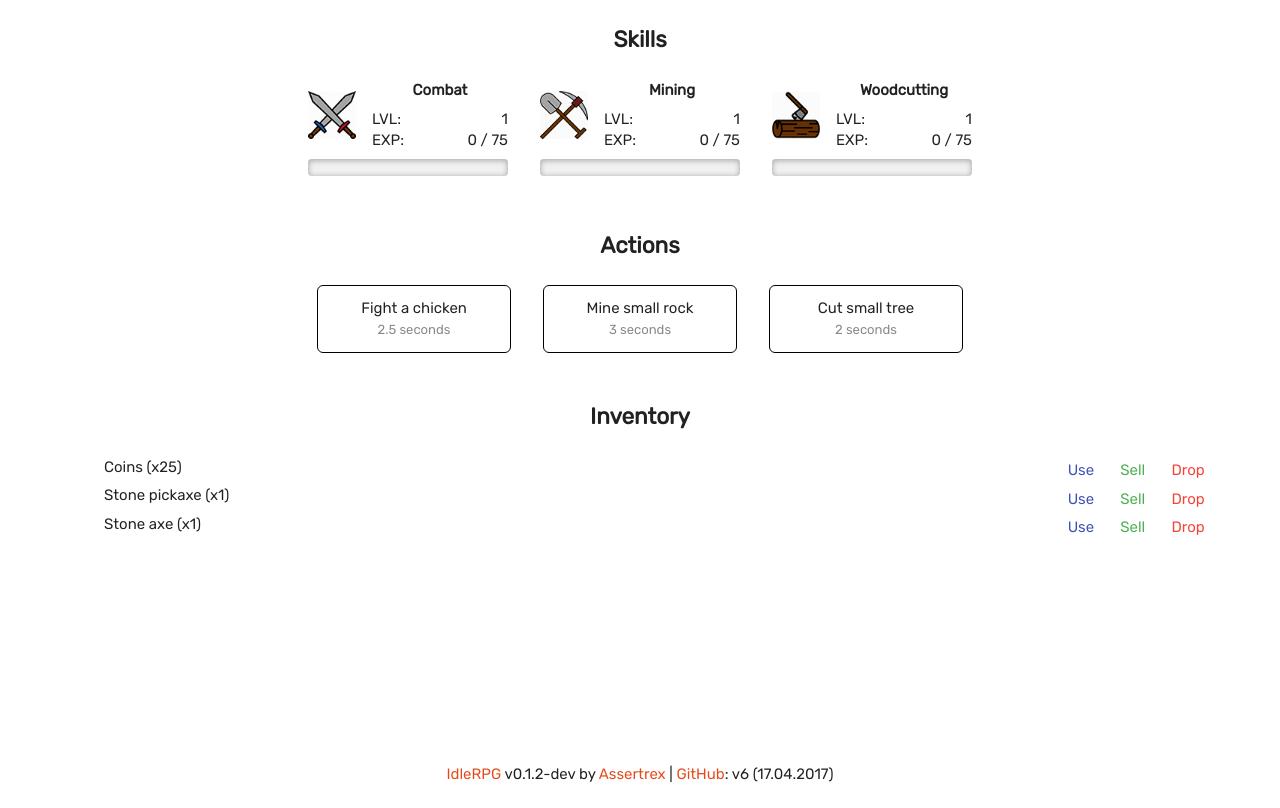
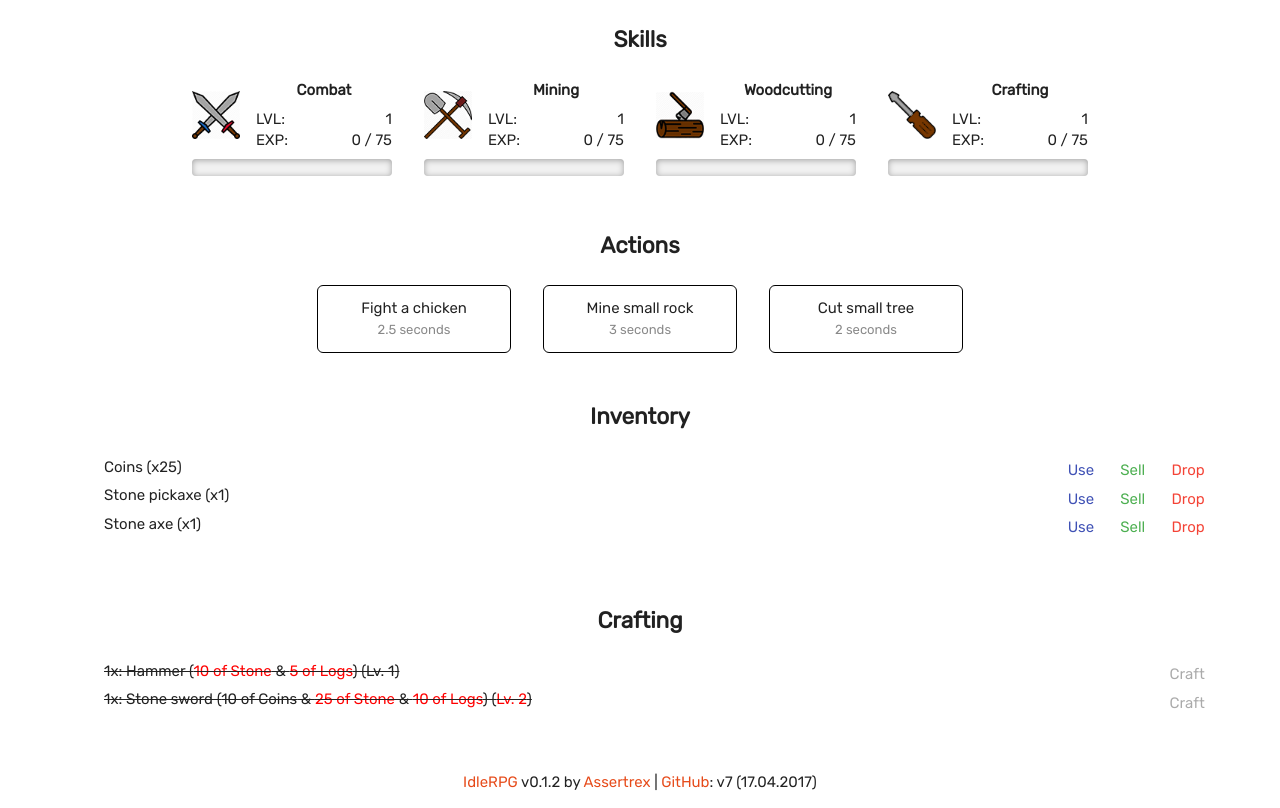
Before and after one commit to Assertrex/IdleRPG-Offline, a plain HTML site: page index.html in a window 1280 px wide. Drawn offline with Linux system fonts and the light colour scheme.

Commit message:
Added working crafting section
Crafting section is refreshing now after every user action. It's not
good, but it's enough for now. I need to focus on JSON generators soon,
when I'll finish basic elements of game.

```diff
--- a/css/style.scss
+++ b/css/style.scss
@@ -110,7 +110,7 @@ section {
 	}
 }
 
-#container-inventory {
+#container-inventory, #container-crafting {
 
 
 	ul {
@@ -157,6 +157,35 @@ section {
 						border-radius: 6px;
 					}
 				}
+
+				&.craft {
+					color: #2196F3;
+
+					&:hover {
+						background-color: #2196F3;
+						color: #FFF;
+						border-radius: 6px;
+					}
+				}
+			}
+		}
+	}
+}
+
+#container-crafting {
+	li.unavailable {
+		text-decoration: line-through;
+
+		.item .unavailable {
+			color: #F00;
+		}
+
+		.button.craft {
+			color: #AAA;
+			cursor: not-allowed;
+
+			&:hover {
+				background-color: #AAA;
 			}
 		}
 	}
--- a/index.html
+++ b/index.html
@@ -25,14 +25,21 @@
 					<ul></ul>
 				</div>
 			</section>
+
+			<section>
+				<h2 style="text-align: center;">Crafting</h2>
+				<div id="container-crafting">
+					<ul></ul>
+				</div>
+			</section>
 		</main>
     </div>
 
 	<footer>
 		<div class="container">
 			<p>
-				<a href="index.html">IdleRPG</a> v0.1.2-dev by <a href="https://norbertgti.tk" target="_blank">Assertrex</a> |
-				<a href="https://github.com/Assertrex/IdleRPG-Offline" target="_blank">GitHub</a>: v6 (17.04.2017)
+				<a href="index.html">IdleRPG</a> v0.1.2 by <a href="https://norbertgti.tk" target="_blank">Assertrex</a> |
+				<a href="https://github.com/Assertrex/IdleRPG-Offline" target="_blank">GitHub</a>: v7 (17.04.2017)
 			</p>
 		</div>
 	</footer>
@@ -43,6 +50,7 @@
 	<script type="text/javascript" src="js/item.js"></script>
     <script type="text/javascript" src="js/skill.js"></script>
     <script type="text/javascript" src="js/player.js"></script>
+	<script type="text/javascript" src="js/craft.js"></script>
     <script type="text/javascript" src="js/core.js"></script>
 </body>
 </html>
--- a/js/core.js
+++ b/js/core.js
@@ -13,6 +13,9 @@ renderActionList();
 // Display player's inventory items
 refreshInventoryList();
 
+// Display available crafting list
+refreshCraftingList();
+
 // Set up clicks listeners for whole containers
 setClickListeners();
 
--- /dev/null
+++ b/js/craft.js
@@ -0,0 +1,59 @@
+"use strict";
+
+var craftingList = [
+	{
+		id: 0,
+		item: 9,
+		amount: 1,
+		level: 1,
+		experience: 5,
+		requiredItems: [
+			[5, 10],
+			[6, 5]
+		]
+	},
+	{
+		id: 0,
+		item: 10,
+		amount: 1,
+		level: 2,
+		experience: 15,
+		requiredItems: [
+			[0, 10],
+			[5, 25],
+			[6, 10]
+		]
+	}
+];
+
+// Get available crafting options based on player's crafting level
+function getAvailableCrafting() {
+	return craftingList;
+}
+
+// Craft an item and subtract used items amount
+function doCraftItem(id) {
+	let recipe = craftingList[id];
+
+	// Verify if player's crafting level if enough
+	if (getSkillLevel(3) < recipe.level) {
+		return false;
+	}
+
+	// Take required items from player
+	for (let i = 0; i < recipe.requiredItems.length; i++) {
+		let requiredItemId = recipe.requiredItems[i][0];
+		let requiredAmount = recipe.requiredItems[i][1];
+		let existingAmount = playerInventory.get(requiredItemId);
+
+		playerInventory.set(requiredItemId, existingAmount - requiredAmount);
+	}
+
+	let existingAmount = playerInventory.get(recipe.item);
+	playerInventory.set(recipe.item, (existingAmount || 0) + recipe.amount);
+
+	// Add experience to player's statistics
+	addSkillExperience(3, recipe.experience);
+
+	return true;
+}
--- a/js/interface.js
+++ b/js/interface.js
@@ -4,6 +4,7 @@
 const dom_containerActions = document.querySelector('#container-actions');
 const dom_containerSkills = document.querySelector('#container-skills');
 const dom_containerInventory = document.querySelector('#container-inventory');
+const dom_containerCrafting = document.querySelector('#container-crafting');
 
 // Iterate through every player skill
 function renderSkillList() {
@@ -78,6 +79,12 @@ function refreshInventoryList() {
 
 	// List every item into inventory section
     inventory.forEach((value, key) => {
+		// Don't display item if amount is equal to 0
+		if (value === 0) {
+			return false;
+		}
+
+		// Insert item with action buttons into inventory section
 		dom_containerInventoryList.insertAdjacentHTML(
 			'beforeend',
 			`<li>
@@ -86,6 +93,62 @@ function refreshInventoryList() {
 					<span data-inventory-id="${key}" data-inventory-action="use" class="button use">Use</span>
 					<span data-inventory-id="${key}" data-inventory-action="sell" class="button sell">Sell</span>
 					<span data-inventory-id="${key}" data-inventory-action="drop" class="button drop">Drop</span>
+				</div>
+			</li>`
+		);
+    });
+
+	return true;
+}
+
+// Refresh player's every inventory item
+function refreshCraftingList() {
+	// Store inventory items list element
+	const dom_containerCraftingList = dom_containerCrafting.querySelector('ul');
+
+	// Remove all items from inventory section
+    while(dom_containerCraftingList.firstChild){
+        dom_containerCraftingList.removeChild(dom_containerCraftingList.firstChild);
+    }
+
+	// Store inventory items list
+	const crafting = getAvailableCrafting();
+
+	// List every item into inventory section
+    crafting.forEach((value, key) => {
+		let availabilityClass = 'available';
+		let requiredItemsString = '';
+		let requiredLevelString = '';
+
+		for (let i = 0; i < value.requiredItems.length; i++) {
+			if (playerInventory.get(value.requiredItems[i][0]) === undefined || playerInventory.get(value.requiredItems[i][0]) < value.requiredItems[i][1]) {
+				availabilityClass = 'unavailable';
+				requiredItemsString += '<span class="unavailable">';
+			} else {
+				requiredItemsString += '<span class="available">';
+			}
+
+			requiredItemsString += value.requiredItems[i][1] + ' of ' + getItemName(value.requiredItems[i][0]);
+			requiredItemsString += '</span>';
+
+			if (i < value.requiredItems.length - 1) {
+				requiredItemsString += ' & ';
+			}
+		}
+
+		if (getSkillLevel(3) < value.level) {
+			availabilityClass = 'unavailable';
+			requiredLevelString = '<span class="unavailable">Lv. ' + value.level + '</span>';
+		} else {
+			requiredLevelString = '<span class="available">Lv. ' + value.level + '</span>';
+		}
+
+		dom_containerCraftingList.insertAdjacentHTML(
+			'beforeend',
+			`<li class="${availabilityClass}">
+				<div class="item">${value.amount}x: ${getItemName(value.item)} (${requiredItemsString}) (${requiredLevelString})</div>
+				<div class="actions">
+					<span data-crafting-id="${key}" data-crafting-action="craft" data-crafting-status="${availabilityClass}" class="button craft">Craft</span>
 				</div>
 			</li>`
 		);
@@ -140,6 +203,9 @@ function setClickListeners() {
 
 					// Refresh inventory list
 					refreshInventoryList();
+
+					// Refresh crafting list
+					refreshCraftingList();
 				}, actionsList[id - 1].time * 1000);
 			}
 		}
@@ -159,4 +225,26 @@ function setClickListeners() {
 			// console.log('Requested', action, 'action for the', getItemName(id), '(' + id + ') item.');
 		}
 	});
+
+	// Listen for crafting actions
+	dom_containerCrafting.addEventListener('click', (e) => {
+		let id = null;
+
+		// Get id of action button clicked directly (if action is available)
+		if (e.target.getAttribute('data-crafting-id') != null && e.target.getAttribute('data-crafting-action') === 'craft' && e.target.getAttribute('data-crafting-status') === 'available') {
+			id = e.target.getAttribute('data-crafting-id');
+
+			// If item has been crafted successfully, refresh all used sections
+			if (doCraftItem(id)) {
+				// Refresh skills list values
+				refreshSkillList();
+
+				// Refresh inventory list
+				refreshInventoryList();
+
+				// Refresh crafting list
+				refreshCraftingList();
+			}
+		}
+	});
 }
--- a/js/item.js
+++ b/js/item.js
@@ -9,7 +9,9 @@ let itemsList = [
 	{ id: 5, name: 'Stone' },
 	{ id: 6, name: 'Logs' },
 	{ id: 7, name: 'Tree seeds' },
-	{ id: 8, name: 'Copper dagger' }
+	{ id: 8, name: 'Copper dagger' },
+	{ id: 9, name: 'Hammer' },
+	{ id: 10, name: 'Stone sword' }
 ];
 
 function getItemName(id) {
--- a/js/player.js
+++ b/js/player.js
@@ -14,6 +14,11 @@ let playerSkills = [
 	},
 	{
 		id: 2,
+		level: 1,
+		experience: 0
+	},
+	{
+		id: 3,
 		level: 1,
 		experience: 0
 	}
--- a/js/skill.js
+++ b/js/skill.js
@@ -16,6 +16,11 @@ let skillsList = [
 		id: 2,
 		title: 'Woodcutting',
 		icon: 'skills/woodcutting.png'
+	},
+	{
+		id: 3,
+		title: 'Crafting',
+		icon: 'skills/crafting.png'
 	},
 ];
 
```
Also changed, not shown: css/style.css, img/skills/crafting.png (added).
